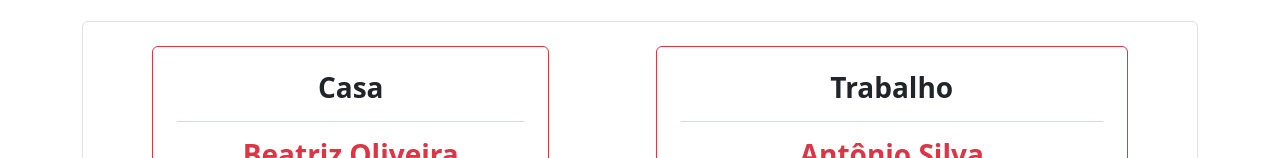
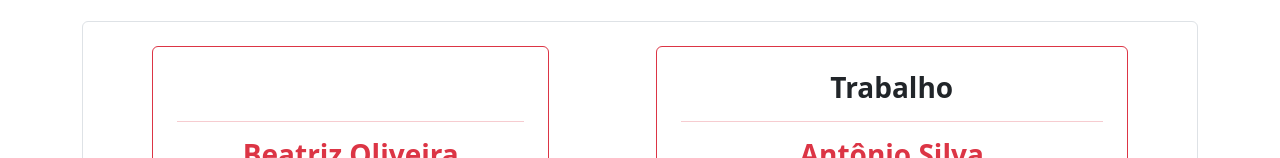
Before and after one commit to Captain-not-so-obvious/loja-crossover, a website: page fechamento_endereco.html in a window 1280 px wide. In both pictures the pointer is over the element "Casa". Shown: the part 297-455 px from the top of the page. Drawn offline with nearby package versions, Linux system fonts and the light colour scheme.

Commit message:
Update style.css

```diff
--- a/css/style.css
+++ b/css/style.css
@@ -19,3 +19,19 @@ p.truncar-3l {
         margin-top: 1rem;
     }
 }
+
+label:hover .text-dark {
+    transition: color 0.2s ease;
+    color: white !important;
+}
+
+label .text-dark {
+    transition: color 0.2s ease;
+}
+
+.btn-check:checked+.btn-outline-danger .text-dark,
+.btn-check:active+.btn-outline-danger .text-dark,
+.btn-check:hover+.btn-outline-danger .text-dark {
+    transition: color 0.2s ease;
+    color: white !important;
+}
```
